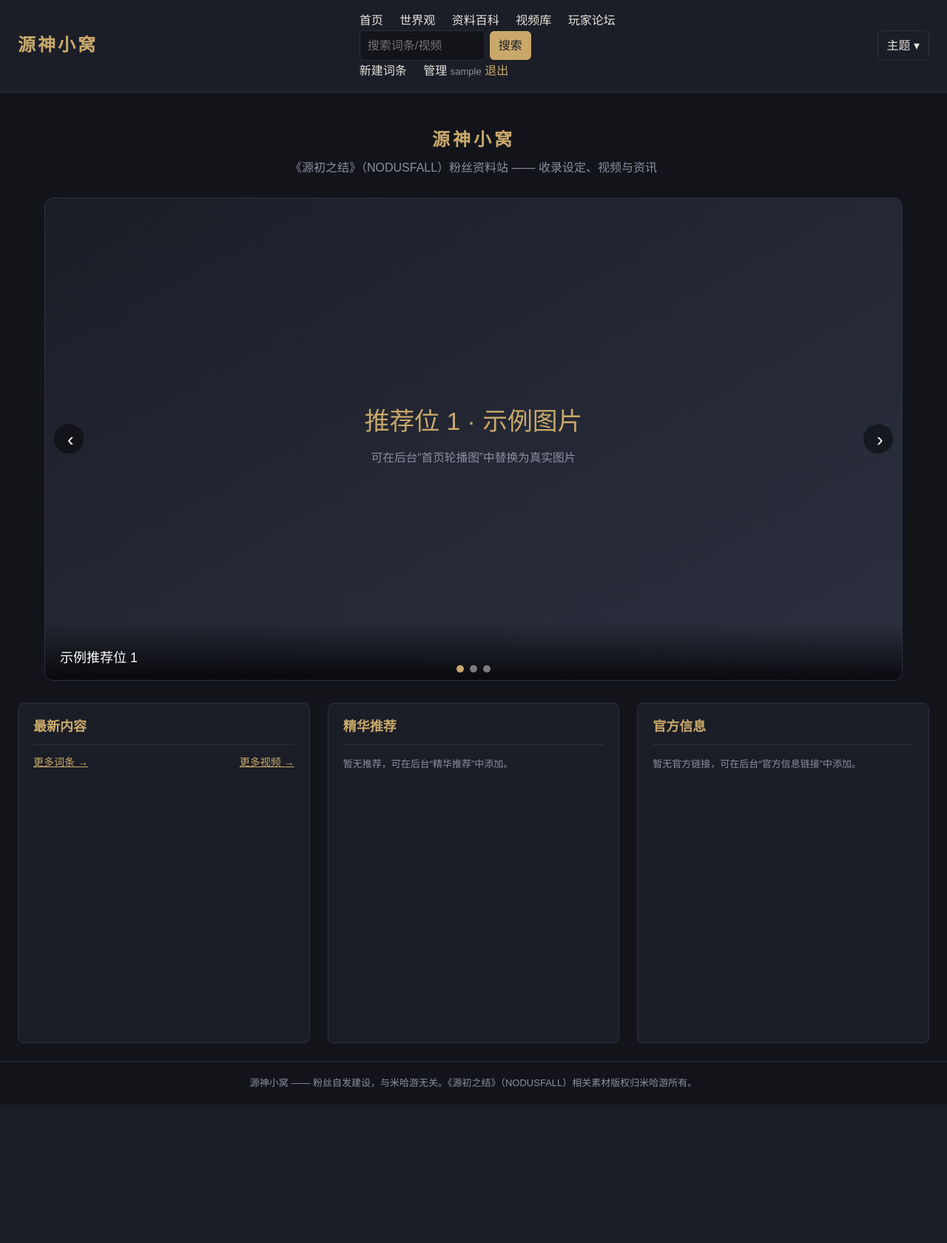
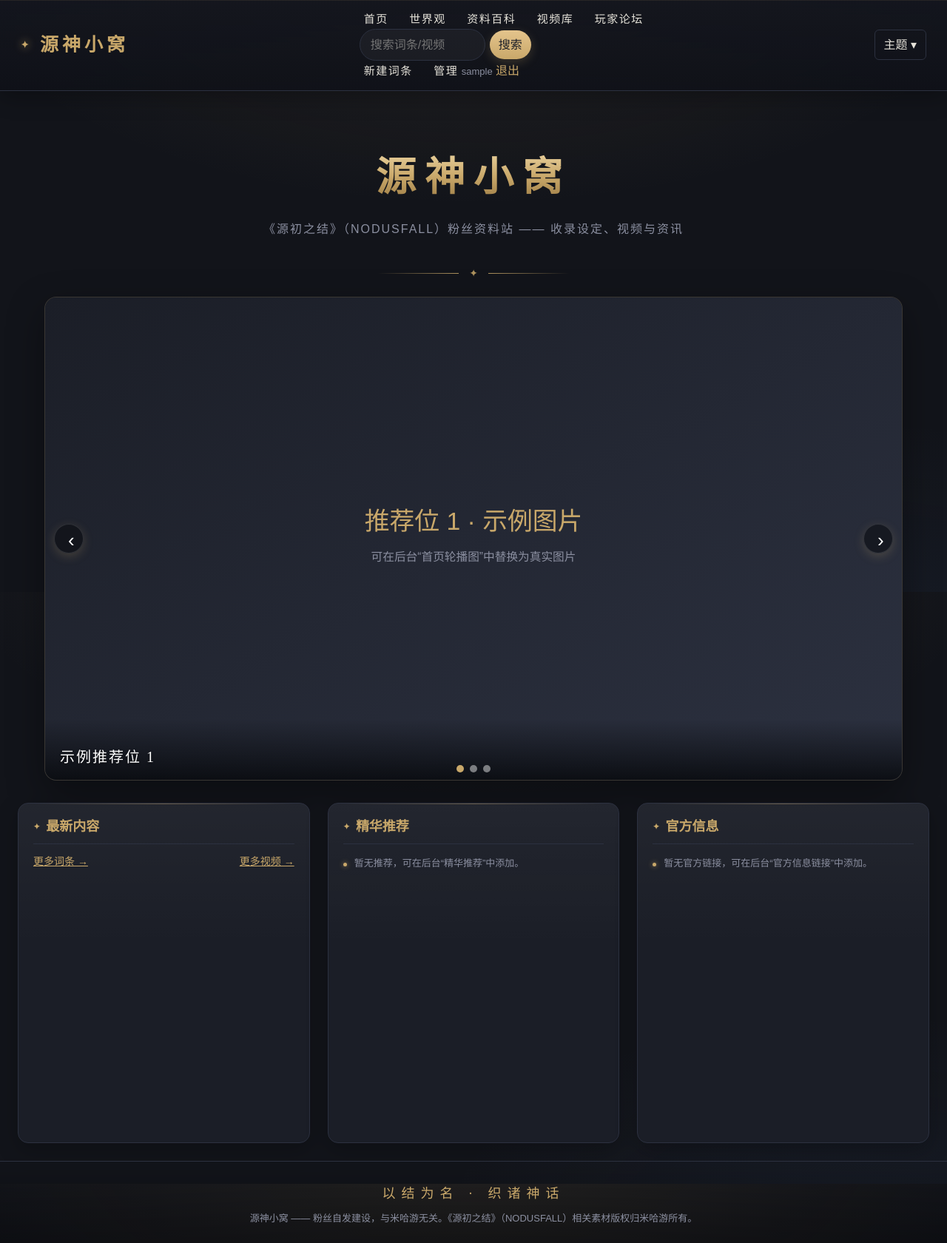
Before and after one commit to chiyuan222/Nodusfall, a Django app: page / in a window 1280 px wide. Shown: the whole page at 74% size. Before the commit the page ends 1493 px from the top, so only its background shows below. Run offline with Django 5.2, Linux system fonts and the light colour scheme; the visitor is signed in with stand-in values (Sample User, id 1); data comes from the database, SQL or seed files in the repository; data that the repository does not hold is empty.

Commit message:
style: 首页与全局视觉改版（暗黑奇幻·织者结绳风格）

```diff
--- a/static/css/site.css
+++ b/static/css/site.css
@@ -486,3 +486,264 @@
   .grid-3 { grid-template-columns: 1fr; }
   .board-grid { grid-template-columns: 1fr; }
 }
+
+/* ============================================================
+   视觉改版：暗黑奇幻 · 织者结绳
+   ============================================================ */
+
+body {
+  background-color: var(--bg);
+  background-image:
+    radial-gradient(1100px 520px at 50% -60px, rgba(201, 168, 106, 0.1), transparent 65%),
+    radial-gradient(900px 480px at 90% 108%, rgba(90, 130, 190, 0.07), transparent 62%);
+  background-attachment: fixed;
+}
+
+::selection {
+  background: rgba(201, 168, 106, 0.35);
+  color: #fff;
+}
+
+h1 {
+  font-family: "Noto Serif SC", "Songti SC", "STSong", "SimSun", serif;
+  letter-spacing: 3px;
+}
+
+.site-header {
+  background: linear-gradient(180deg, rgba(20, 22, 30, 0.92), rgba(15, 17, 24, 0.86));
+  backdrop-filter: blur(10px);
+  border-bottom: 1px solid var(--border);
+  box-shadow:
+    inset 0 1px 0 rgba(201, 168, 106, 0.1),
+    0 8px 28px rgba(0, 0, 0, 0.28);
+  padding: 12px 28px;
+}
+
+.brand {
+  gap: 10px;
+  font-size: 25px;
+  letter-spacing: 5px;
+  position: relative;
+}
+
+.brand::before {
+  content: "✦";
+  font-size: 13px;
+  color: var(--accent);
+  text-shadow: 0 0 12px rgba(201, 168, 106, 0.9);
+}
+
+.site-nav a {
+  position: relative;
+  margin-left: 24px;
+  font-size: 15px;
+  letter-spacing: 1.5px;
+  transition: color 0.2s;
+}
+
+.site-nav a::after {
+  content: "";
+  position: absolute;
+  left: 0;
+  right: 100%;
+  bottom: -5px;
+  height: 2px;
+  background: linear-gradient(90deg, var(--accent), transparent);
+  transition: right 0.25s ease;
+}
+
+.site-nav a:hover { color: var(--accent); }
+.site-nav a:hover::after { right: 0; }
+
+.search-form input[type="search"] {
+  border-radius: 999px;
+  background: rgba(255, 255, 255, 0.04);
+  padding: 7px 14px;
+}
+
+.search-form input[type="search"]:focus {
+  outline: none;
+  border-color: var(--accent);
+  box-shadow: 0 0 0 3px rgba(201, 168, 106, 0.15);
+}
+
+.search-form button { border-radius: 999px; }
+
+.hero-mini {
+  padding: 48px 0 16px;
+}
+
+.hero-mini h1 {
+  font-family: "STXingkai", "Kaiti SC", "KaiTi", "STKaiti", serif;
+  font-size: 54px;
+  letter-spacing: 12px;
+  margin-bottom: 10px;
+  background: linear-gradient(180deg, #f2dcab 0%, var(--accent) 48%, #8a6a35 100%);
+  -webkit-background-clip: text;
+  background-clip: text;
+  color: transparent;
+}
+
+.hero-mini p {
+  font-size: 16px;
+  letter-spacing: 2px;
+  color: var(--muted);
+}
+
+.ornament {
+  display: flex;
+  align-items: center;
+  justify-content: center;
+  gap: 14px;
+  margin: 18px auto 2px;
+  color: var(--accent);
+  font-size: 14px;
+  opacity: 0.85;
+}
+
+.ornament::before,
+.ornament::after {
+  content: "";
+  height: 1px;
+  width: 110px;
+}
+
+.ornament::before {
+  background: linear-gradient(90deg, transparent, var(--accent));
+}
+
+.ornament::after {
+  background: linear-gradient(90deg, var(--accent), transparent);
+}
+
+.carousel {
+  border-radius: 16px;
+  border: 1px solid rgba(201, 168, 106, 0.18);
+  box-shadow: 0 18px 50px rgba(0, 0, 0, 0.35);
+}
+
+.carousel-caption {
+  background: linear-gradient(transparent, rgba(8, 10, 14, 0.88));
+  font-family: "Noto Serif SC", "Songti SC", serif;
+  font-size: 20px;
+  letter-spacing: 2px;
+}
+
+.carousel-prev,
+.carousel-next {
+  background: rgba(10, 12, 16, 0.55);
+  backdrop-filter: blur(4px);
+  border: 1px solid rgba(255, 255, 255, 0.12);
+}
+
+.panel,
+.board-card {
+  background:
+    linear-gradient(180deg, rgba(255, 255, 255, 0.035), rgba(255, 255, 255, 0) 42%),
+    var(--panel);
+  border: 1px solid var(--border);
+  border-radius: 14px;
+  box-shadow: 0 10px 30px rgba(0, 0, 0, 0.22);
+  position: relative;
+  transition: transform 0.2s ease, box-shadow 0.2s ease, border-color 0.2s ease;
+}
+
+.panel::before,
+.board-card::before {
+  content: "";
+  position: absolute;
+  top: 0;
+  left: 18px;
+  right: 18px;
+  height: 1px;
+  background: linear-gradient(90deg, transparent, var(--accent), transparent);
+  opacity: 0.4;
+}
+
+.panel:hover,
+.board-card:hover {
+  transform: translateY(-2px);
+  box-shadow: 0 18px 44px rgba(0, 0, 0, 0.34);
+  border-color: rgba(201, 168, 106, 0.4);
+}
+
+.panel h2,
+.board-card h2 {
+  display: flex;
+  align-items: center;
+  gap: 8px;
+}
+
+.panel h2::before,
+.board-card h2::before {
+  content: "✦";
+  font-size: 11px;
+  color: var(--accent);
+}
+
+.panel ul { padding-left: 0; }
+
+.panel li {
+  position: relative;
+  padding-left: 15px;
+}
+
+.panel li::before {
+  content: "";
+  position: absolute;
+  left: 0;
+  top: 1.05em;
+  width: 5px;
+  height: 5px;
+  border-radius: 50%;
+  background: var(--accent);
+  box-shadow: 0 0 6px rgba(201, 168, 106, 0.8);
+}
+
+button {
+  border-radius: 999px;
+  background: linear-gradient(180deg, #e4c48c, var(--accent));
+  box-shadow: 0 4px 14px rgba(201, 168, 106, 0.22);
+  transition: filter 0.2s, transform 0.15s;
+}
+
+button:hover { filter: brightness(1.07); }
+button:active { transform: translateY(1px); }
+
+.link-button,
+.theme-toggle {
+  background: none;
+  box-shadow: none;
+}
+
+.page-form input[type="text"],
+.page-form input[type="password"],
+.page-form input[type="email"],
+.page-form input[type="search"],
+.page-form select,
+.page-form textarea {
+  border-radius: 8px;
+  background: rgba(255, 255, 255, 0.03);
+}
+
+.page-form input:focus,
+.page-form select:focus,
+.page-form textarea:focus {
+  outline: none;
+  border-color: var(--accent);
+  box-shadow: 0 0 0 3px rgba(201, 168, 106, 0.14);
+}
+
+.site-footer {
+  border-top: 1px solid var(--border);
+  background: linear-gradient(0deg, rgba(0, 0, 0, 0.3), transparent);
+  padding: 28px 24px 22px;
+}
+
+.footer-motto {
+  font-family: "STXingkai", "Kaiti SC", "KaiTi", serif;
+  font-size: 18px;
+  letter-spacing: 8px;
+  color: var(--accent);
+  margin: 0 0 8px;
+}
--- a/templates/base.html
+++ b/templates/base.html
@@ -85,6 +85,7 @@
     {% block content %}{% endblock %}
   </main>
   <footer class="site-footer">
+    <p class="footer-motto">以结为名 · 织诸神话</p>
     {{ site_appearance.site_name|default:"源神小窝" }} —— 粉丝自发建设，与米哈游无关。《源初之结》（NODUSFALL）相关素材版权归米哈游所有。
   </footer>
 </body>
--- a/templates/core/home.html
+++ b/templates/core/home.html
@@ -8,6 +8,7 @@
   <h1>{{ site_appearance.site_name|default:"源神小窝" }}</h1>
   <p>{{ site_appearance.site_slogan|default:"《源初之结》（NODUSFALL）粉丝资料站" }}</p>
 </section>
+<div class="ornament">✦</div>
 
 {% if slides %}
 <section class="carousel" id="home-carousel">
```
